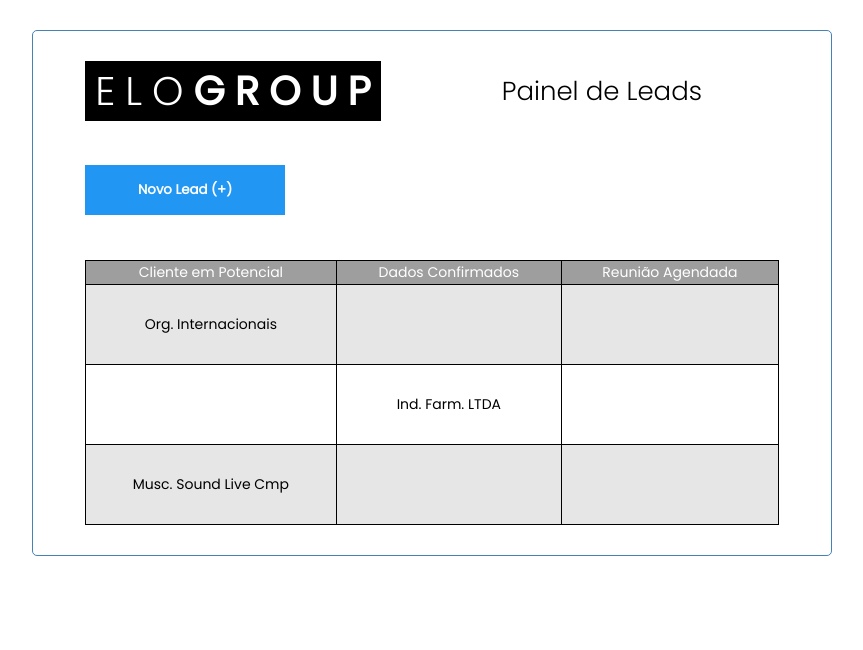
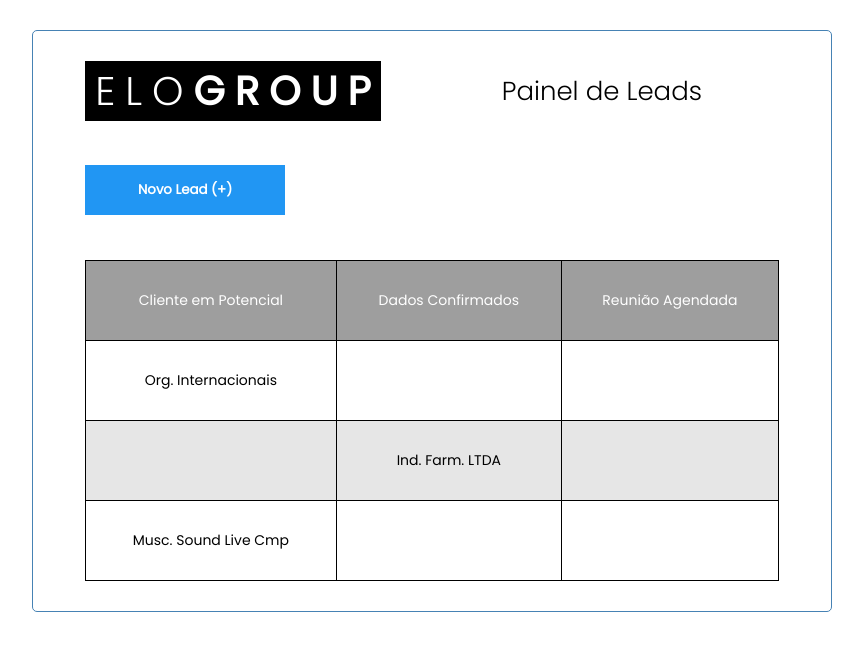
Before and after one commit to JNagasava/elogroup-plataforma_de_leads, a React (Create React App) app: page /leadspanel in a window 1280 px wide. Shown: the top 650 px of the page, without its empty margins (208-1071 px from the left). Built offline with nearby package versions, Linux system fonts and the light colour scheme.

Commit message:
FIX new lead and leads panel tables

```diff
--- a/src/App.css
+++ b/src/App.css
@@ -120,17 +120,22 @@ thead {
   color: white;
 }
 
-th, tr {
+tr,th,td {
   border: 1px solid rgb(0, 0, 0);
   font-weight: 500;
   font-size: 14px;
+  text-align: center;
 }
 
 tr:nth-child(even) {
   background-color: #e6e6e6;
 }
 
-table.leadspanel-table>tr,th {
+table.leadspanel-table>thead>tr {
+  height: 5rem;
+}
+
+table.leadspanel-table>tbody>tr {
   height: 5rem;
 }
 
@@ -159,7 +164,7 @@ table.leadspanel-table>tr,th {
   border-collapse: collapse;
 }
 
-table.newlead-table>tr,th {
+table.newlead-table>tr,th,td {
   border: 1px solid rgb(0, 0, 0);
   height: 1.5rem;
   font-weight: 500;
--- a/src/App.js
+++ b/src/App.js
@@ -1,4 +1,3 @@
-import logo from './logo.svg';
 import './App.css';
 import { BrowserRouter } from 'react-router-dom';
 import './components/controller/Routes'
--- a/src/components/view/LeadsPanel.js
+++ b/src/components/view/LeadsPanel.js
@@ -16,21 +16,23 @@ const LeadsPanel = () => {
                         <th>Reunião Agendada</th>
                     </tr>
                 </thead>
+                <tbody>
                     <tr>
-                    <th>Org. Internacionais</th>
-                    <th></th>
-                    <th></th>
+                        <td>Org. Internacionais</td>
+                        <td></td>
+                        <td></td>
                     </tr>
                     <tr>
-                    <th></th>
-                    <th>Ind. Farm. LTDA</th>
-                    <th></th>
+                        <td></td>
+                        <td>Ind. Farm. LTDA</td>
+                        <td></td>
                     </tr>
                     <tr>
-                    <th>Musc. Sound Live Cmp</th>
-                    <th></th>
-                    <th></th>
+                        <td>Musc. Sound Live Cmp</td>
+                        <td></td>
+                        <td></td>
                     </tr>
+                </tbody>
             </table>
         </div>
     )
--- a/src/components/view/NewLead.js
+++ b/src/components/view/NewLead.js
@@ -65,26 +65,28 @@ const NewLead = ({ addLead, checkNewLead }) => {
                                     <th></th>
                                 </tr>
                             </thead>
+                            <tbody>
                                 <tr>
-                                <th><input type='checkbox' name='check'></input></th>
-                                <th>RPA</th>
+                                    <td><input type='checkbox' name='check'></input></td>
+                                    <td>RPA</td>
                                 </tr>
                                 <tr>
-                                <th><input type='checkbox' name='check'></input></th>
-                                <th>Produto Digital</th>
+                                    <td><input type='checkbox' name='check'></input></td>
+                                    <td>Produto Digital</td>
                                 </tr>
                                 <tr>
-                                <th><input type='checkbox' name='check'></input></th>
-                                <th>Analytics</th>
+                                    <td><input type='checkbox' name='check'></input></td>
+                                    <td>Analytics</td>
                                 </tr>
                                 <tr>
-                                <th><input type='checkbox' name='check'></input></th>
-                                <th>BPM</th>
+                                    <td><input type='checkbox' name='check'></input></td>
+                                    <td>BPM</td>
                                 </tr>
                                 <tr>
-                                <th></th>
-                                <th></th>
+                                    <td></td>
+                                    <td></td>
                                 </tr>
+                            </tbody>
                         </table>
                     </div>
                     <input className='btn-save-lead' type='submit' value='Salvar' />
--- a/src/components/view/Register.js
+++ b/src/components/view/Register.js
@@ -1,6 +1,5 @@
 import { useState } from 'react'
 import PropTypes from 'prop-types'
-import { Link } from 'react-router-dom'
 
 const Register = ({ passwordValidation, checkNewRegister }) => {
 
```
Lines whose indentation alone changed are shown as unchanged.
